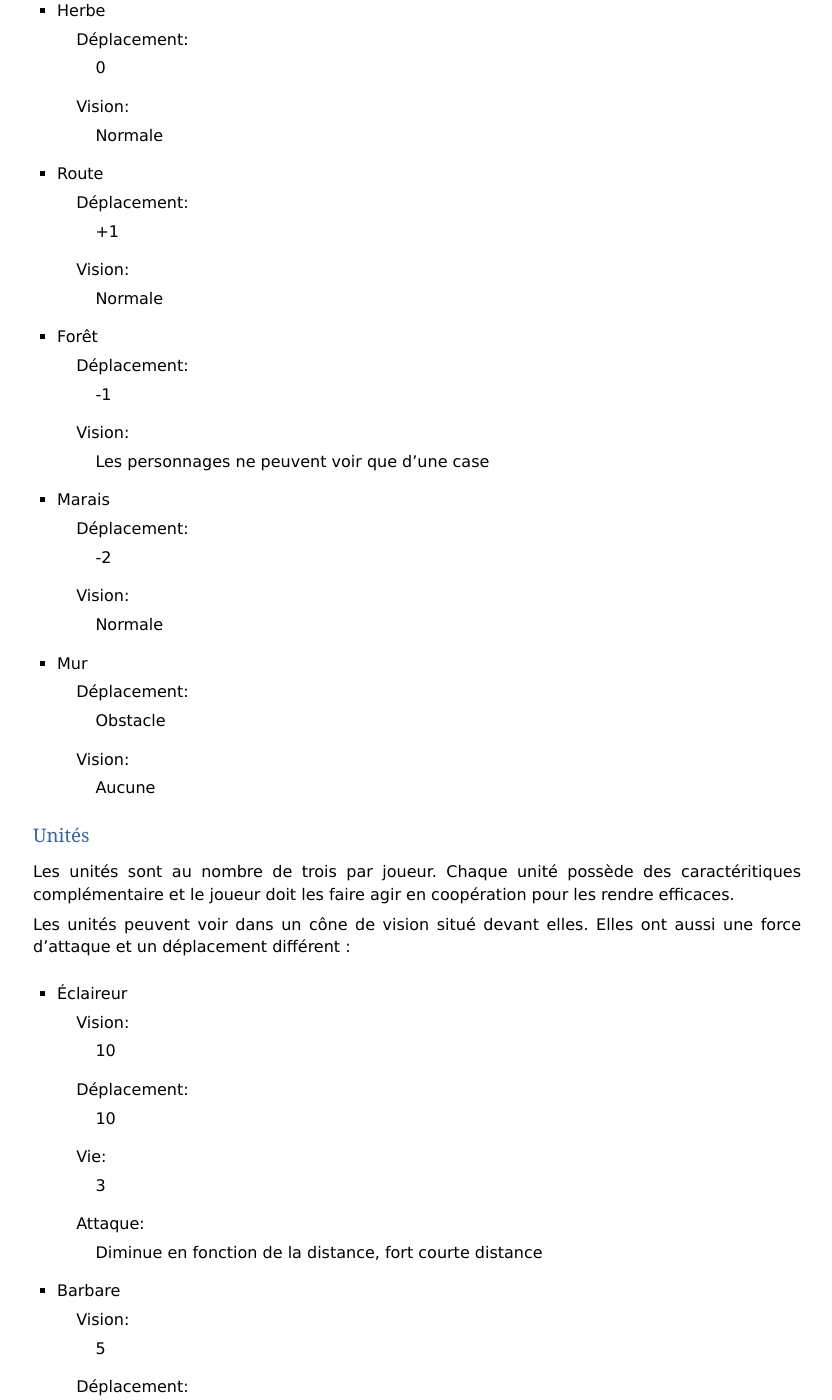
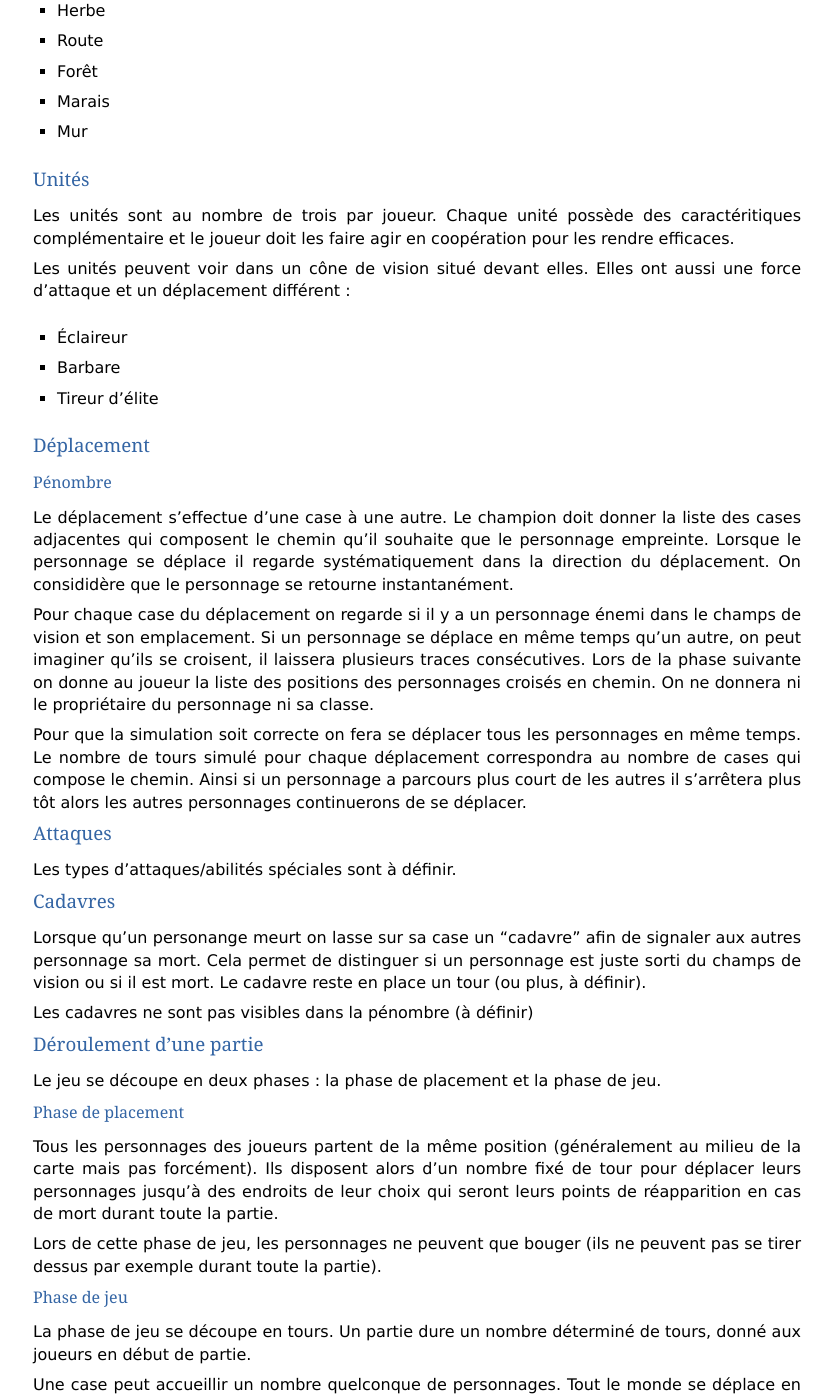
Before and after one commit to prologin/prologin2012, a Sphinx documentation site: the page built from doc/prototype.rst, in a window 1280 px wide and 1400 px high, scrolled down 536 px. Shown: the whole window, without its empty margins (47-879 px from the left). Built offline with Sphinx 7.4.7, drawn with Linux system fonts in a browser that asks for light colours; some of the changed text lies outside the part shown.

Commit message:
+Déplacement +Cadavres

```diff
--- a/doc/prototype.rst
+++ b/doc/prototype.rst
@@ -27,20 +27,10 @@ joueur au début de la partie.
 Les différentes cases que l'on peut rencontrer sur une carte sont :
 
 - Herbe
-    :Déplacement: 0
-    :Vision: Normale
 - Route
-    :Déplacement: +1
-    :Vision: Normale
 - Forêt
-    :Déplacement: -1
-    :Vision: Les personnages ne peuvent voir que d'une case
 - Marais
-    :Déplacement: -2
-    :Vision: Normale
 - Mur
-    :Déplacement: Obstacle
-    :Vision: Aucune
 
 Unités
 ======
@@ -53,22 +43,48 @@ Les unités peuvent voir dans un cône de vision situé devant elles. Elles ont
 aussi une force d'attaque et un déplacement différent :
 
 - Éclaireur
-    :Vision: 10
-    :Déplacement: 10
-    :Vie: 3
-    :Attaque: Diminue en fonction de la distance, fort \ courte distance
+- Barbare
+- Tireur d'élite
 
-- Barbare
-    :Vision: 5
-    :Déplacement: 5
-    :Vie: 10
-    :Attaque: Arme de zone (lance grenade)
+Déplacement
+===========
 
-- Tireur d'élite
-    :Vision: 4
-    :Déplacement: 6
-    :Vie: 6
-    :Attaque: Fusil de précision
+Pénombre
+--------
+
+Le déplacement s'effectue d'une case à une autre. Le champion doit donner la
+liste des cases adjacentes qui composent le chemin qu'il souhaite que le
+personnage empreinte. Lorsque le personnage se déplace il regarde
+systématiquement dans la direction du déplacement. On consididère que le
+personnage se retourne instantanément.
+
+Pour chaque case du déplacement on regarde si il y a un personnage énemi dans
+le champs de vision et son emplacement. Si un personnage se déplace en même
+temps qu'un autre, on peut imaginer qu'ils se croisent, il laissera plusieurs
+traces consécutives. Lors de la phase suivante on donne au joueur la liste des
+positions des personnages croisés en chemin. On ne donnera ni le propriétaire
+du personnage ni sa classe.
+
+Pour que la simulation soit correcte on fera se déplacer tous les personnages
+en même temps. Le nombre de tours simulé pour chaque déplacement correspondra
+au nombre de cases qui compose le chemin.  Ainsi si un personnage a parcours
+plus court de les autres il s'arrêtera plus tôt alors les autres personnages
+continuerons de se déplacer.
+
+Attaques
+========
+
+Les types d'attaques/abilités spéciales sont à définir.
+
+Cadavres
+========
+
+Lorsque qu'un personange meurt on lasse sur sa case un "cadavre" afin de
+signaler aux autres personnage sa mort. Cela permet de distinguer si un
+personnage est juste sorti du champs de vision ou si il est mort. Le cadavre
+reste en place un tour (ou plus, à définir).
+
+Les cadavres ne sont pas visibles dans la pénombre (à définir)
 
 Déroulement d'une partie
 ========================
```
